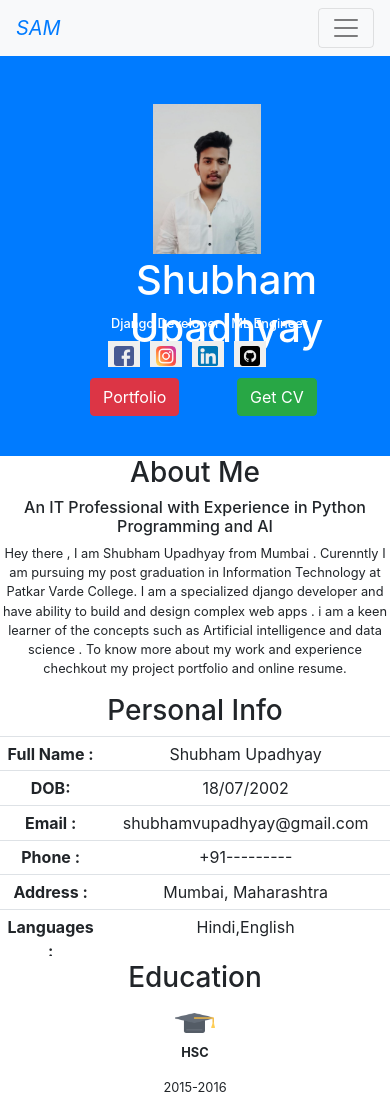
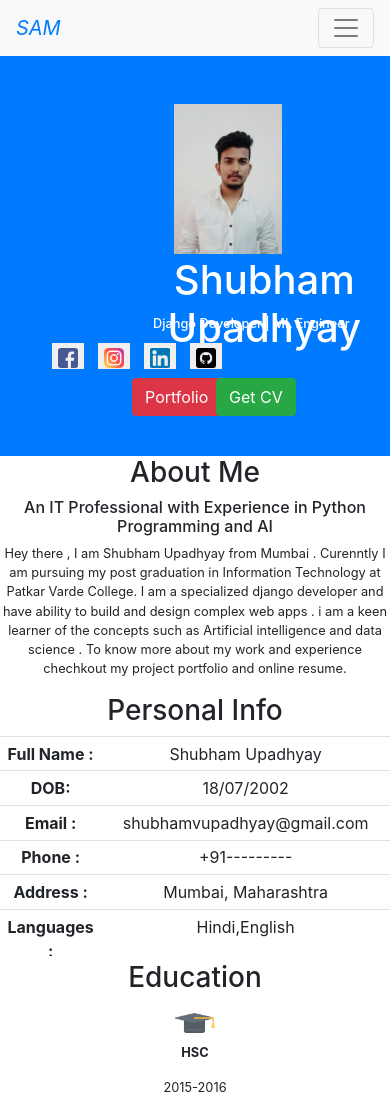
Before and after one commit to ShubhamVUpadhyay/Portfolio, a plain HTML site: page index.html in a window 390 px wide. Shown: the top 1100 px of the page. Drawn offline with nearby package versions, Linux system fonts and the light colour scheme.

Commit message:
index.html

```diff
--- a/index.html
+++ b/index.html
@@ -124,21 +124,21 @@
 
     }
     .img1 {
-        height: 150px;
+       height: 150px;
        width: auto;
        position: absolute;
-       left: 40%;
+       left: 45%;
        top: 12%;
     }
 
     h1{
         position: absolute;
-        left: 15%;
+        left: 33%;
         top: 50%;
     }
     h2{
         position: absolute;
-        left: 30%;
+        left: 40%;
         top: 65%;
         font-size: 0.8em;
     }
@@ -147,7 +147,7 @@
     }
     .contact{
         position: absolute;
-        right: 32%;
+        right: 42%;
         top: 70%;
         display: flex;
 
@@ -156,14 +156,14 @@
     .social-btn{
 
 
-    margin: 5px;
+    margin: 7px;
 
 
 }
 #btn1{
         position: absolute;
 
-       left: 25%;
+       left: 35%;
        bottom: 10%;
     }
    #btn1 a{
@@ -171,8 +171,8 @@
         color: white;
     }
     #btn2{
-        position: absolute;
-       left: 60%;
+       position: absolute;
+       left: 55%;
        bottom: 10%;
     }
 
```
